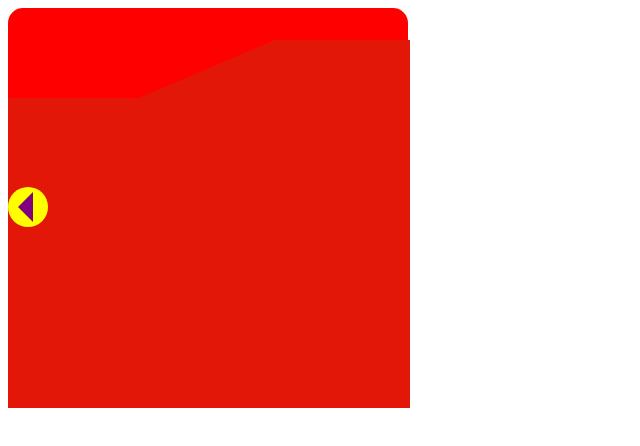
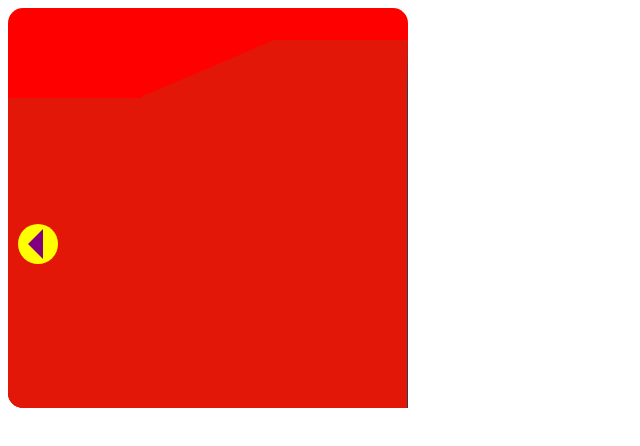
Before and after one commit to Dana94/css-animation-practice, a Vue app: page / in a window 1280 px wide. Shown: the top 446 px of the page, without its empty margins (0-640 px from the left). Built offline with nearby package versions, Linux system fonts and the light colour scheme.

Commit message:
Add border-radius

```diff
--- a/src/components/DoorEffect.vue
+++ b/src/components/DoorEffect.vue
@@ -84,6 +84,7 @@ export default {
   width: 100%;
   grid-area: col1;
   background-color: #e21708;
+  border-left: 1px solid;
 }
 
 .side1 {
@@ -91,8 +92,8 @@ export default {
   border-top: 58px solid transparent;
   position: relative;
   .screen {
-    height: 90px;
-    width: 90px;
+    height: 140px;
+    width: 140px;
     background-color: grey;
     position: absolute;
     top: 20px;
@@ -114,7 +115,7 @@ export default {
 
 .side2 {
   grid-area: p2;
-  border-right: 134px solid #e21708;
+  border-right: 133px solid #e21708;
   border-top: 57px solid transparent;
 }
 
@@ -124,6 +125,7 @@ export default {
   .inner {
     background-color: #e21708;
     height: 100%;
+    border-radius: 0 0 15px 0px;
   }
 }
 
@@ -144,9 +146,9 @@ export default {
   width: 40px;
   height: 40px;
   border-radius: 50%;
-  top: 40%;
+  top: 50%;
   background-color: yellow;
-  right: 0;
+  right: 10px;
 
   .button {
     height: 0;
```
